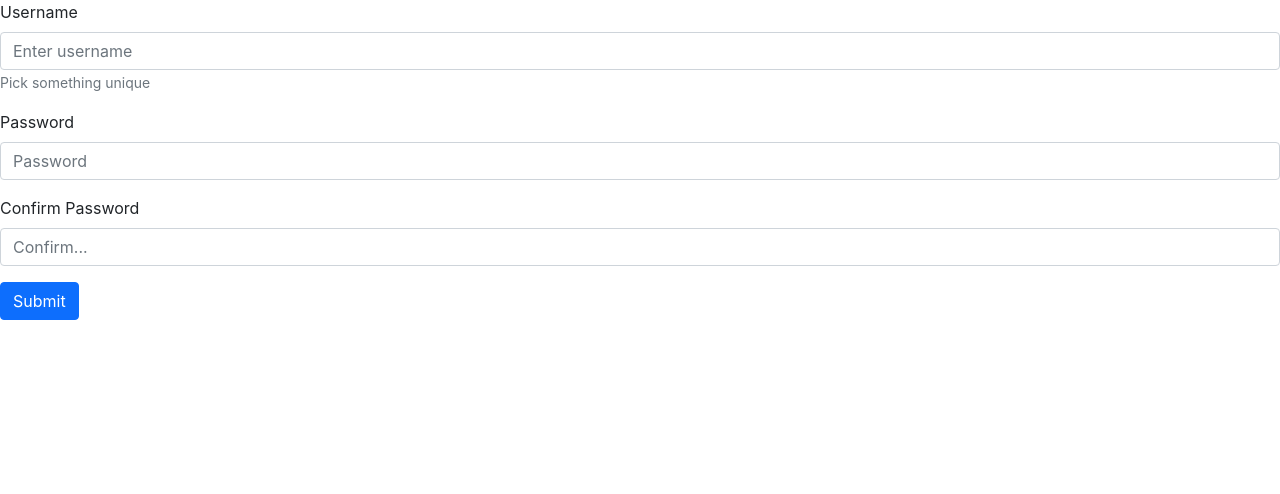
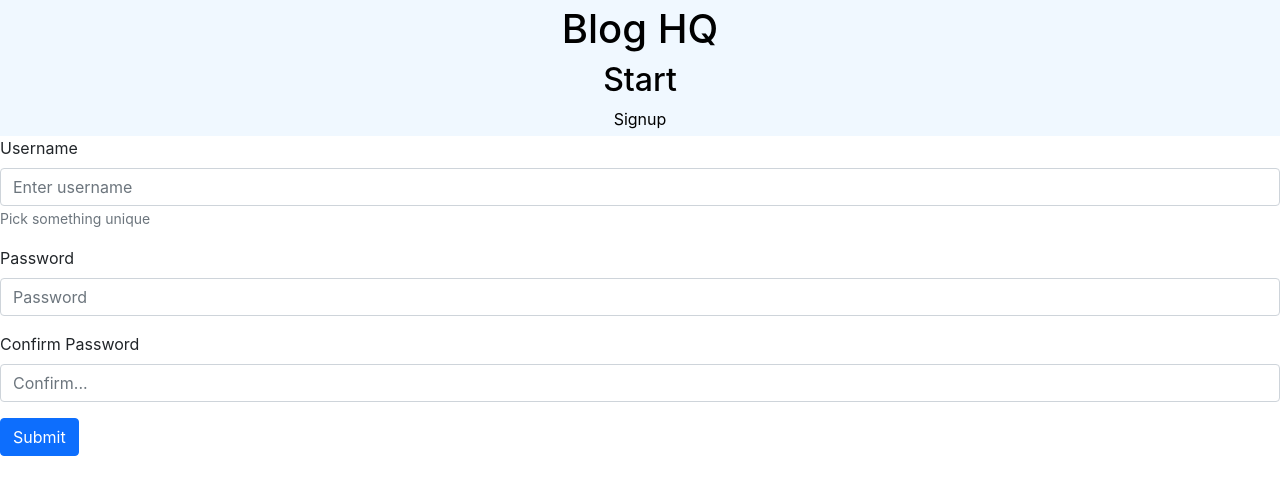
Before and after one commit to KP-90/Blog-Frontend, a React (Create React App) app in the folder blog_owner/: page /user/signup in a window 1280 px wide. Shown: the top 494 px of the page. Built offline with nearby package versions, Linux system fonts and the light colour scheme.

Commit message:
quick save

```diff
--- a/blog_owner/src/components/BlogSingle.js
+++ b/blog_owner/src/components/BlogSingle.js
@@ -20,8 +20,9 @@ const Blog_single = (props) => {
         })
     }, [])
 
-    const handleSubmit = (e) => {
+    const HandleSubmit = (e) => {
         let comm_text = document.querySelector("#comment_box").value
+        let commentor = document.querySelector("#commentor").value
         fetch(`${process.env.REACT_APP_API_URL}/comments`, {
             method: 'POST',
             mode: 'cors',
@@ -29,7 +30,7 @@ const Blog_single = (props) => {
             body: JSON.stringify({
                 post_id: data.id,
                 text: comm_text,
-                author: "Anon"
+                author: commentor
             })
         })
         .then(response => response.json())
@@ -52,9 +53,10 @@ const Blog_single = (props) => {
                 ) : (
                     <p>Loading....</p>
                 )}
-                <form onSubmit={handleSubmit}>
-                    <textarea cols={45} rows={5} id="comment_box"></textarea>
-                    <button type="submit">Comment</button>
+                <form onSubmit={HandleSubmit}>
+                    <textarea cols={45} rows={5} id="comment_box" placeholder="Comment..."></textarea>
+                    <input type="text" id="commentor" placeholder="Your name"></input>
+                    <button type="submit">Post Comment</button>
                 </form>
                 <div>
                     { comments && (comments.length > 0) ?
--- a/blog_owner/src/components/login.js
+++ b/blog_owner/src/components/login.js
@@ -1,11 +1,14 @@
+import { useNavigate } from 'react-router'
 import Form from 'react-bootstrap/Form'
 import { Button } from 'react-bootstrap'
 import { useState } from 'react'
+import Header from './header'
 
 const Signup = () => {
 
     let [errors, setErrors] = useState([])
-    const handleSubmit = (e) => {
+    const HandleSubmit = (e) => {
+        const navigate = useNavigate()
         e.preventDefault()
         let uname = document.querySelector("#formBasicUsername").value
         let user_pass = document.querySelector("#formBasicPassword").value
@@ -23,15 +26,22 @@ const Signup = () => {
             })
             .then(response => response.json())
             .then(data => {
+                if(data.length > 0) {
                     setErrors(data)
                     console.log(data)
+                }
+                else {
+                    navigate('/')
+                }
             })
         }
         else{console.log("Field is empty")}
     }
 
     return(
-        <Form id='signup-form' onSubmit={handleSubmit}>
+        <div>
+            <Header />
+            <Form id='signup-form' onSubmit={HandleSubmit}>
                 <Form.Group className="mb-3" controlId="formBasicUsername">
                     <Form.Label>Username</Form.Label>
                     <Form.Control type="text" placeholder="Enter username" />
@@ -59,6 +69,7 @@ const Signup = () => {
                     <></>
                 )}
             </Form>
+        </div>
     )
 }
 
```
Lines whose indentation alone changed are shown as unchanged.
